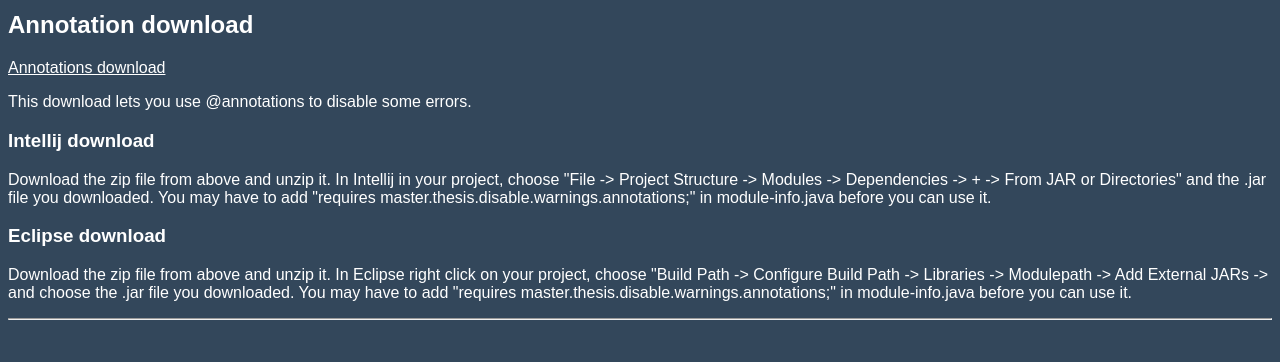
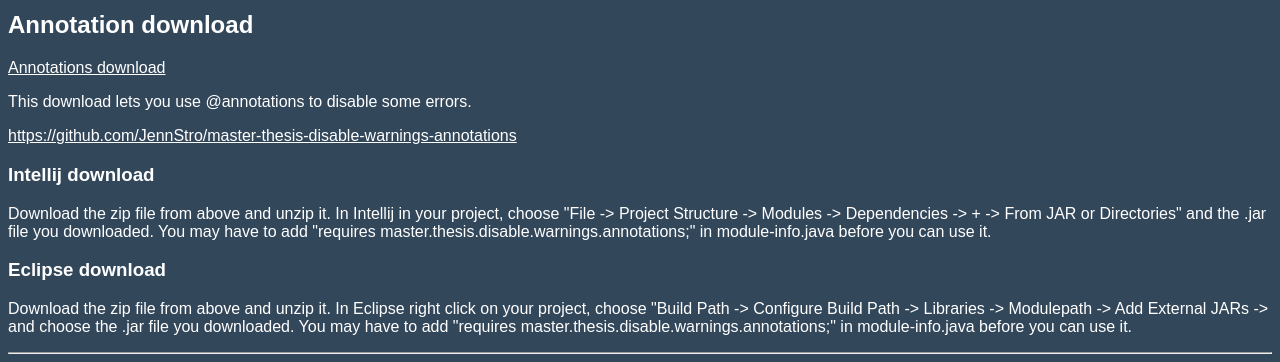
Before and after one commit to JennStro/JennStro.github.io, a plain HTML site: page index.html in a window 1280 px wide. Shown: the part 1443-1805 px from the top of the page. Before the commit the page ends 1771 px from the top, so only its background shows below. Drawn offline with Linux system fonts and the light colour scheme.

Commit message:
add link to github

```diff
--- a/index.html
+++ b/index.html
@@ -48,6 +48,7 @@
   <h2>Annotation download</h2>
     <a href="Annotations/master-thesis-annotation.zip" >Annotations download</a>
   <p>This download lets you use @annotations to disable some errors.</p>
+  <a href="https://github.com/JennStro/master-thesis-disable-warnings-annotations" >https://github.com/JennStro/master-thesis-disable-warnings-annotations</a>
   <h3>Intellij download</h3>
     <p>Download the zip file from above and unzip it. In Intellij in your project, choose
       "File -> Project Structure -> Modules -> Dependencies -> + -> From JAR or Directories" and the .jar file you downloaded.
```
